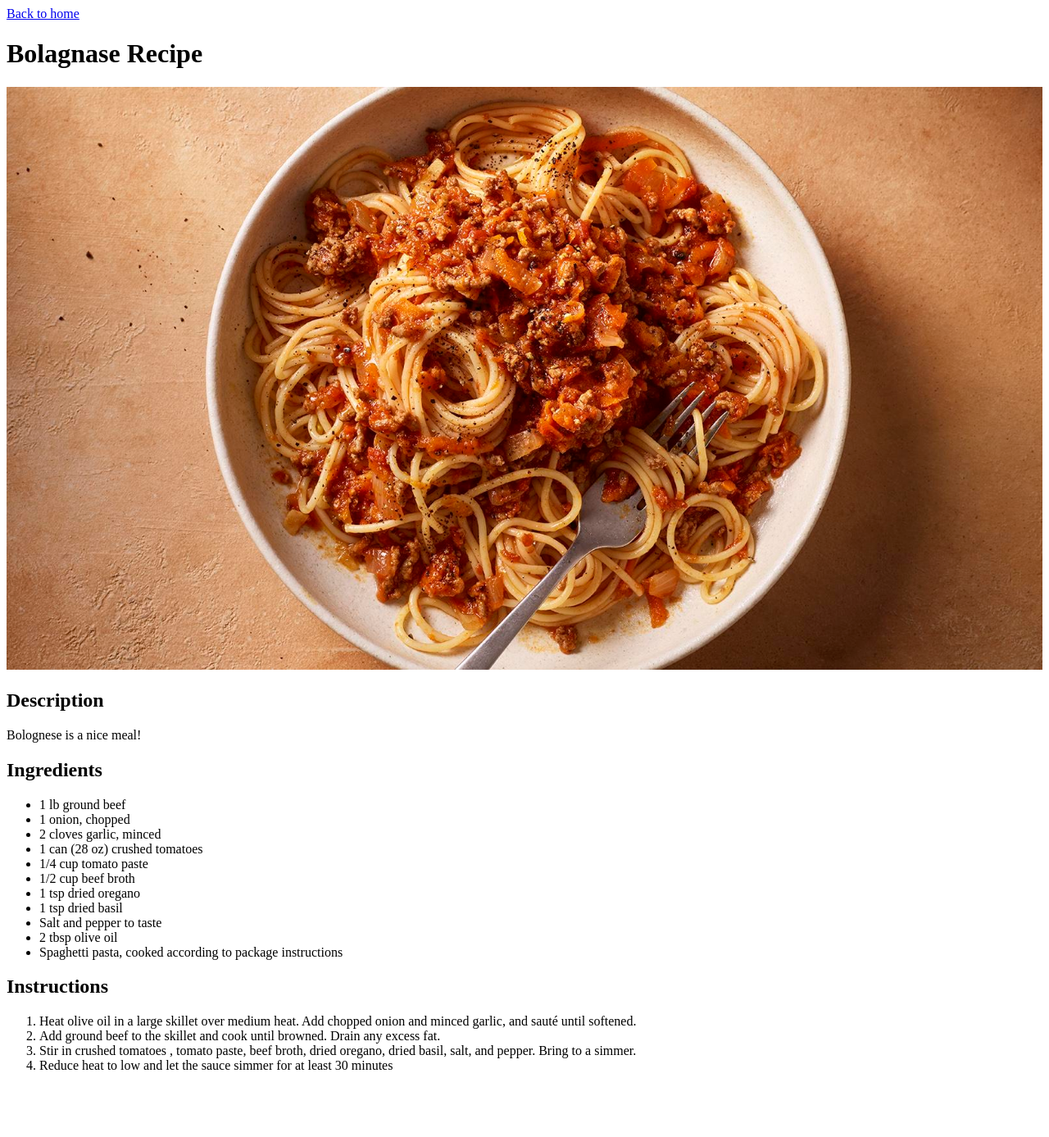
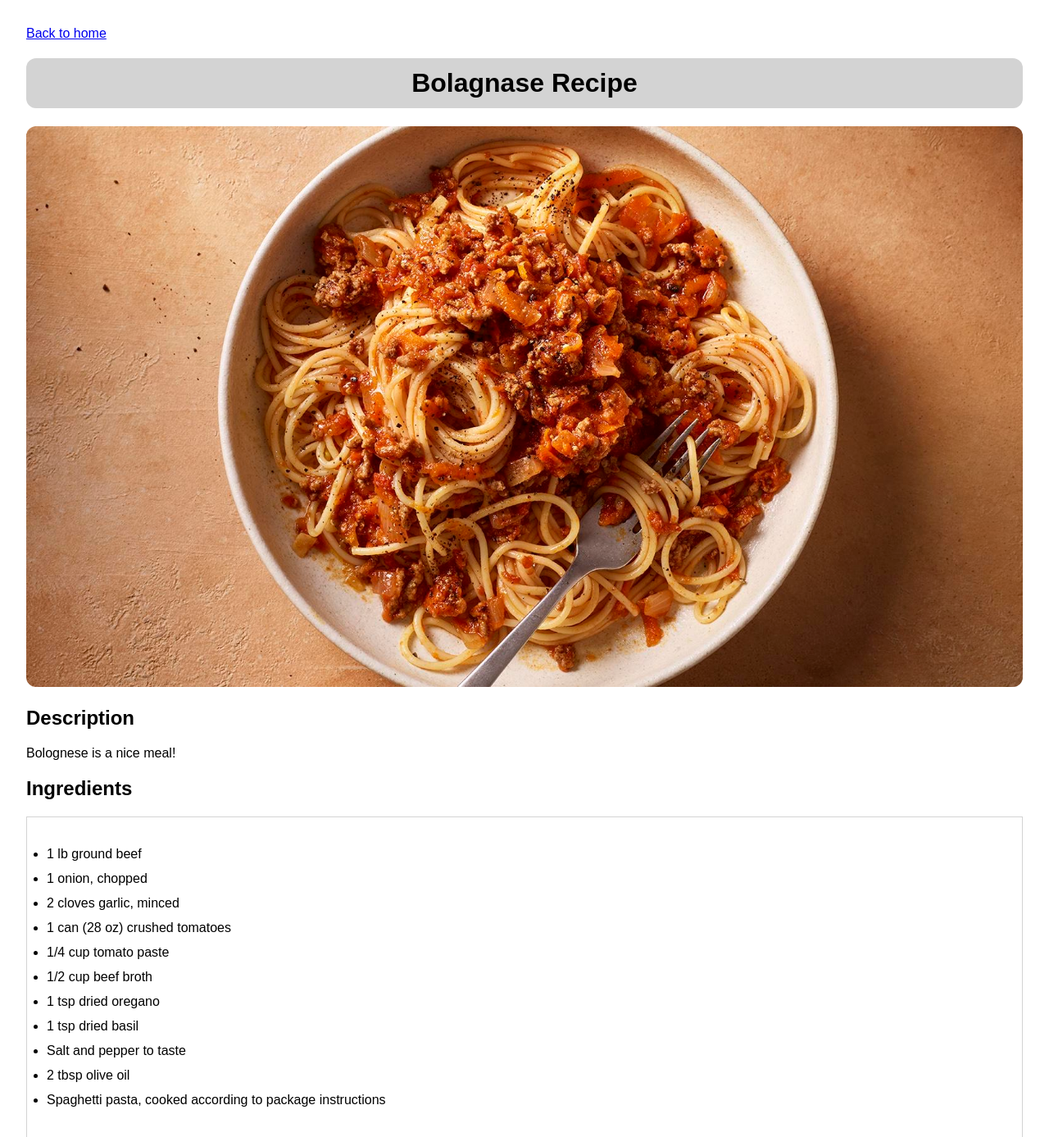
Before and after one commit to karllowe/odin-recipes-2, a plain HTML site: page recipes/bollagnese.html in a window 1280 px wide. Shown: the top 1387 px of the page at 82% size. Before the commit the page ends 1325 px from the top, so only its background shows below. Drawn offline with Linux system fonts and the light colour scheme.

Commit message:
added css styling to all html files

```diff
--- a/recipes/bollagnese.html
+++ b/recipes/bollagnese.html
@@ -4,6 +4,7 @@
     <meta charset="UTF-8">
     <meta name="viewport" content="width=device-width, initial-scale=1.0">
     <title>Bolagnase</title>
+    <link rel="stylesheet" href="../styles.css">
 </head>
 <body>
     <a href="../index.html">Back to home</a>
--- a/styles.css
+++ b/styles.css
@@ -0,0 +1,24 @@
+body {
+    padding:24px;
+    font-family: open-sans, sans-serif;
+}
+
+h1 {
+    text-align: center;
+    background-color: lightgray;
+    padding: 12px 24px;
+    border-radius: 12px;
+}
+
+ul {
+    border: 1px solid lightgray;
+    padding: 24px
+}
+
+li {
+    margin: 12px 0;
+}
+
+img {
+    border-radius: 12px;
+}
```
Also changed, not shown: recipes/lasagna.html (+1 -0 lines).
